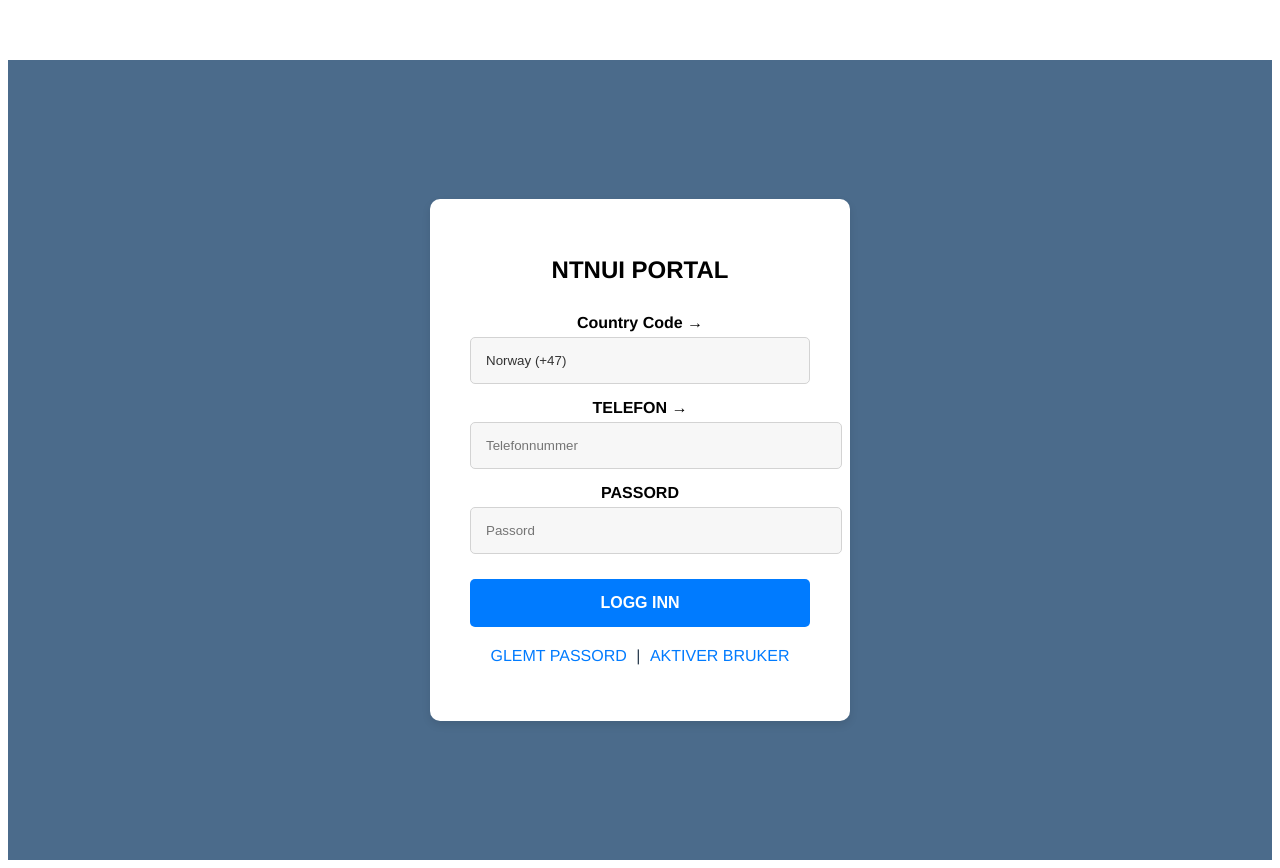
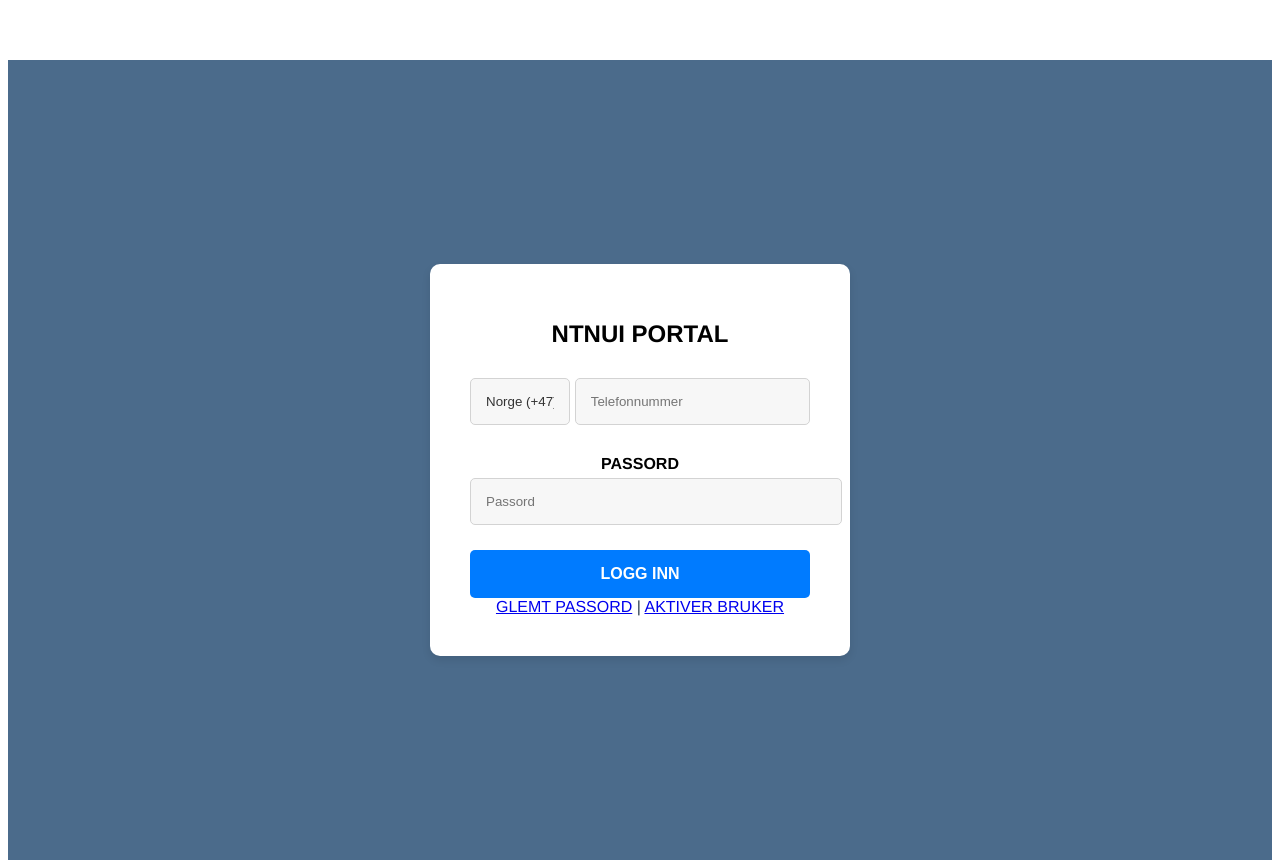
Before and after one commit to frodersen/portal, a Vue app in the folder frontend/: page / in a window 1280 px wide. Built offline with nearby package versions, Linux system fonts and the light colour scheme.

Commit message:
changed loginBox

```diff
--- a/frontend/src/components/LoginForm.vue
+++ b/frontend/src/components/LoginForm.vue
@@ -3,33 +3,38 @@
     <div class="login-box">
       <h1>NTNUI PORTAL</h1>
       <form @submit.prevent="login">
-        <label for="countryCode">Country Code →</label>
-        <select v-model="countryCode" id="countryCode">
-          <option value="+47">Norway (+47)</option>
-          <option value="+1">US (+1)</option>
+        <!-- Country code and phone input container -->
+        <div class="input-group">
+          <select v-model="countryCode" id="countryCode" class="country-code">
+            <option value="+47">Norge (+47)</option>
+            <!-- other country options -->
           </select>
-
-        <label for="phone">TELEFON →</label>
           <input
             v-model="phone"
             id="phone"
             type="tel"
+            class="phone-number"
             placeholder="Telefonnummer"
           />
+        </div>
         <label for="password">PASSORD</label>
         <input
           v-model="password"
           id="password"
           type="password"
+          class="password-input"
           placeholder="Passord"
         />
-        <button type="submit">LOGG INN</button>
-        <p><a href="#">GLEMT PASSORD</a> | <a href="#">AKTIVER BRUKER</a></p>
+        <button type="submit" class="login-button">LOGG INN</button>
+        <div class="links">
+          <a href="#">GLEMT PASSORD</a> | <a href="#">AKTIVER BRUKER</a>
+        </div>
       </form>
-      <p class="error-message" v-if="error">{{ error }}</p>
     </div>
   </div>
 </template>
+
+
 
 <script>
 import { ref } from "vue";
@@ -179,5 +184,19 @@ export default {
   color: #ff0000; /* Red color for error messages */
   text-align: center;
 }
+.input-group {
+  display: flex;
+  justify-content: space-between; /* Adjust as needed */
+  margin-bottom: 15px; /* Increased margin */
+}
+
+.country-code {
+  flex: 1;
+  margin-right: 5px; /* Spacing between select and input */
+}
+
+.phone-number {
+  flex: 3;
+}
 
 </style>
```
Lines whose indentation alone changed are shown as unchanged.
